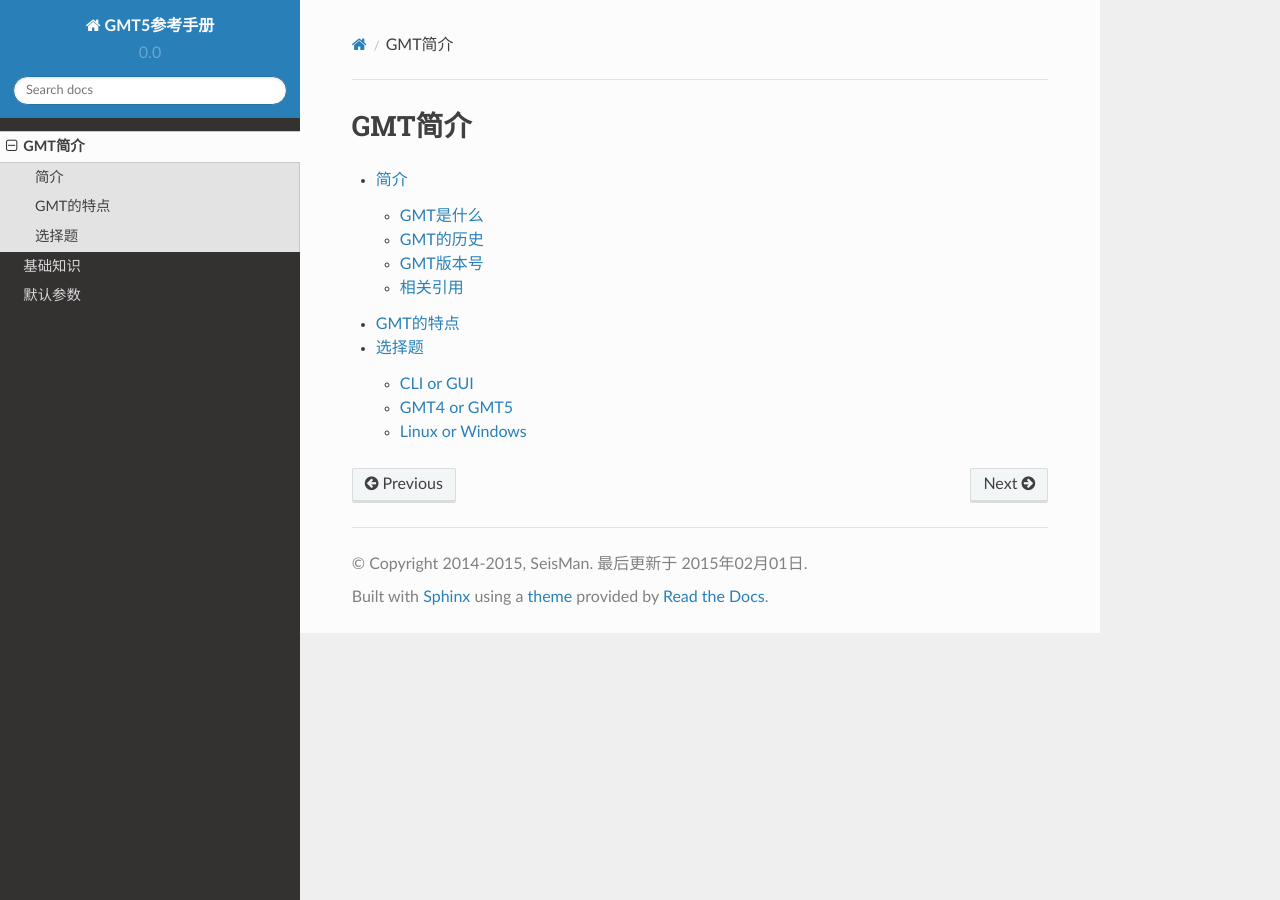
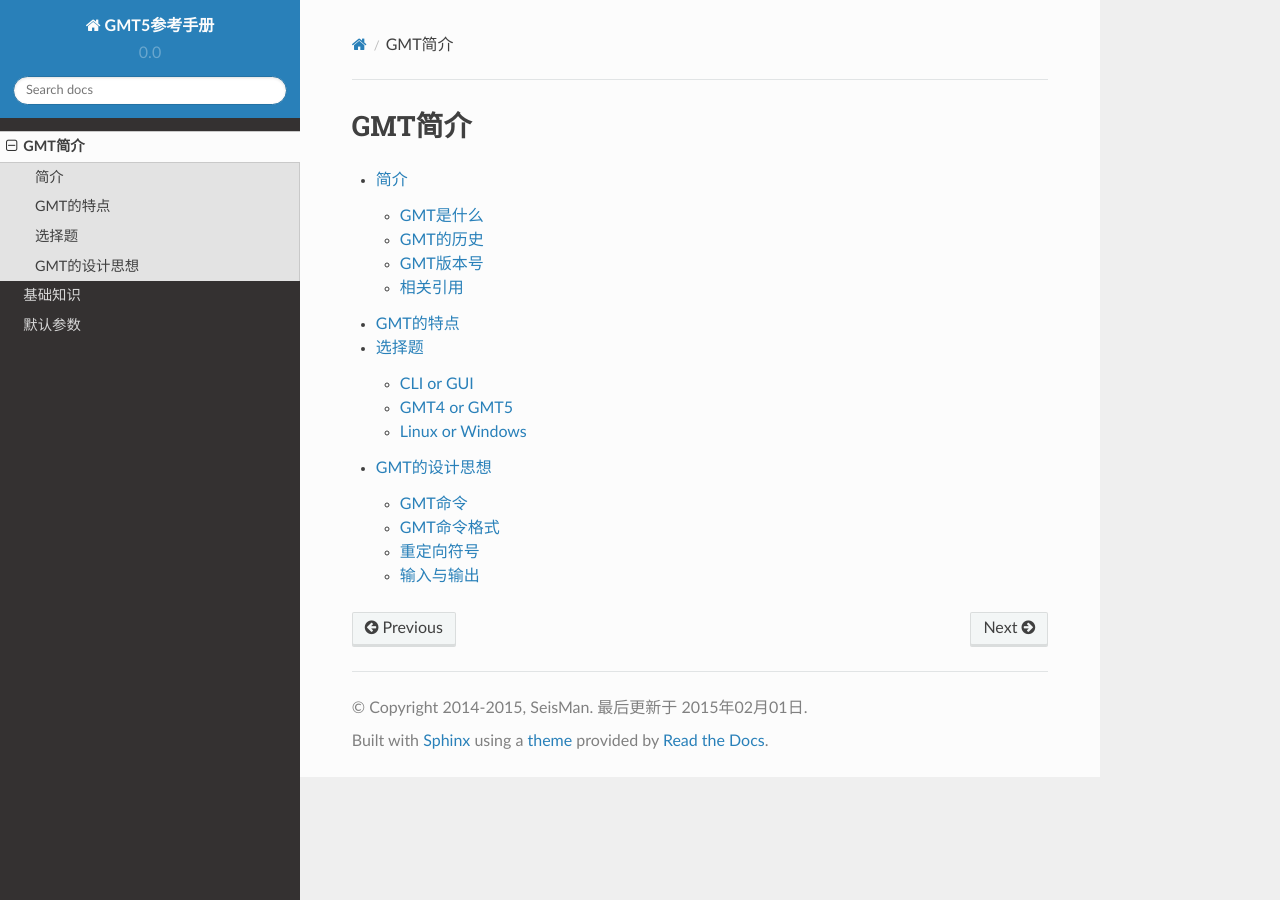
Before and after one commit to seisman/GMT5_Docs, a Sphinx documentation site: the page built from source/gmt-intro.rst, in a window 1280 px wide. Built offline with Sphinx 7.4.7 and the Read the Docs theme 2.0.0, drawn with Linux system fonts in a browser that asks for light colours; some of the changed lines change nothing that is shown.

Commit message:
philosophy

```diff
--- a/source/gmt-intro.rst
+++ b/source/gmt-intro.rst
@@ -6,3 +6,4 @@ GMT简介
    intro-to-gmt
    features
    how-to-choose
+   philosophy
--- /dev/null
+++ b/source/philosophy.rst
@@ -0,0 +1,66 @@
+GMT的设计思想
+=============
+
+:Create Date: 2014-10-10
+:Last Updated: 2015-02-02
+
+GMT命令
+-------
+
+安装好GMT后，在GMT的bin目录下有一个可执行文件\ ``gmt``\ ，这是GMT中唯一的一个二进制文件，也就是GMT中的唯一一个命令。
+
+GMT的所有操作都通过\ ``gmt``\ 的相应模块来完成。\ ``gmt``\ 的模块大致可以分为如下几类：
+
+- 参数设定类：如\ :doc:`gmtset`
+- 绘图操作类：如\ :doc:`psxy`\ 、\ :doc:`grdimage`
+- 数据处理类：如\ :doc:`gmtmath`\ 、\ :doc:`grdmath`
+- 格式转换类：如\ :doc:`xyz2grd`\ 、\ :doc:`ps2raster`
+
+GMT命令格式
+-----------
+
+一般而言，一个GMT命令由“gmt+模块+选项+参数构成”，格式如下::
+
+    gmt module -Axx+bxxxx ...
+
+其中，
+
+- ``gmt``\ 是GMT命令名；
+- ``module``\ 是用于完成某个特定操作的模块名，比如用于绘制海岸线的\ ``pscoast``\ ；
+- ``-A``\ 为该模块的选项，\ ``xx``\ 则为\ ``-A``\ 选项的参数；
+- ``+b``\ 为\ ``-A``\ 选项的子选项，\ ``xxxx``\ 则为该子选项的参数；
+
+例如::
+
+    gmt pscoast -JM10c ....
+
+重定向符号
+----------
+
+从上面的例子可以看到，GMT命令只是输出了一大堆代码，并没有生成PS文件，因而需要将GMT命令输出的PS代码重定向到PS文件中才可以。
+
+重定向符号有两个：
+
+- ``>``\ ：表示将代码重定向到一个新文件中；若该文件已存在，则覆盖文件中原内容；若该文件不存在，则创建该文件；
+- ``>>``\ ：若文件已存在，则将代码追加到已有文件的后面；若文件不存在，则创建该文件，
+
+输入与输出
+----------
+
+GMT拥有众多模块，每个模块都或多或少需要一些输入，产生一些输出。GMT中的输入和输出可以分为四类，大多数模块都会产生一种或多种输出：
+
+- 1D ASCII Tables
+
+  也称为表数据或列数据。即数据中每行代表一个记录，每个记录有相同的列数，每一列数据有相同的含义。
+
+- 2D二进制网格文件
+
+  GMT默认的网格文件格式为netCDF格式，当然也支持自定义数据格式。
+
+- PostScript
+
+  GMT中的绘图模块会生成PostScript代码，将这些PS代码重定向到PS文件中，即可用PS查看器查看绘图效果。由于PS文件实际上是纯文本，因而用户可以手动编辑PS文件以实现部分程序中无法实现的效果。
+
+- 报告信息
+
+  包括程序的用法信息、错误消息、警告信息，以及正常的输出信息。其中用法信息、错误消息和警告信息都会被送到标准错误流中。
```
